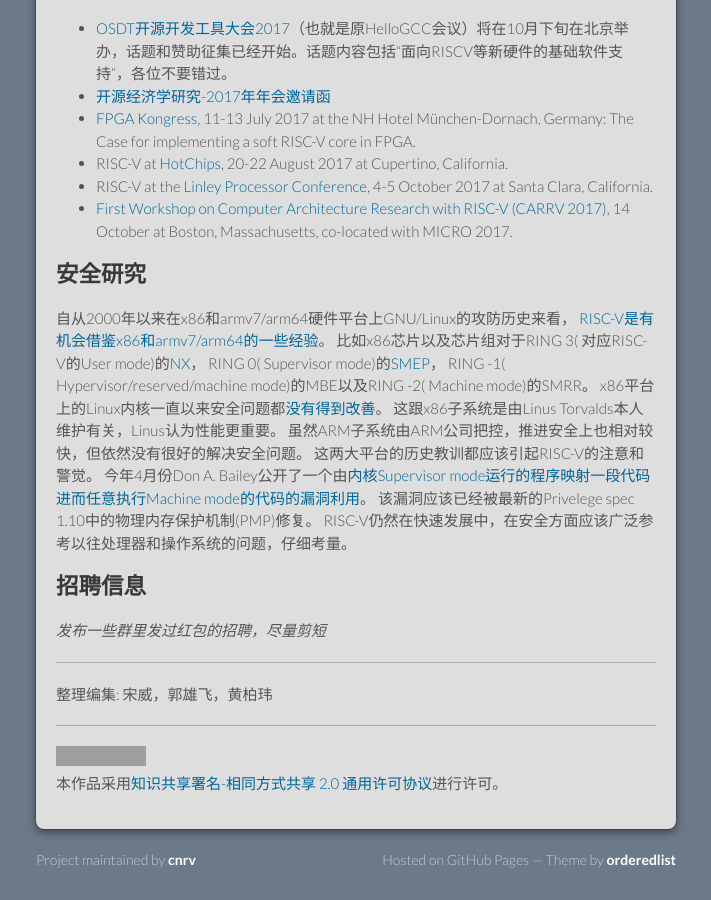
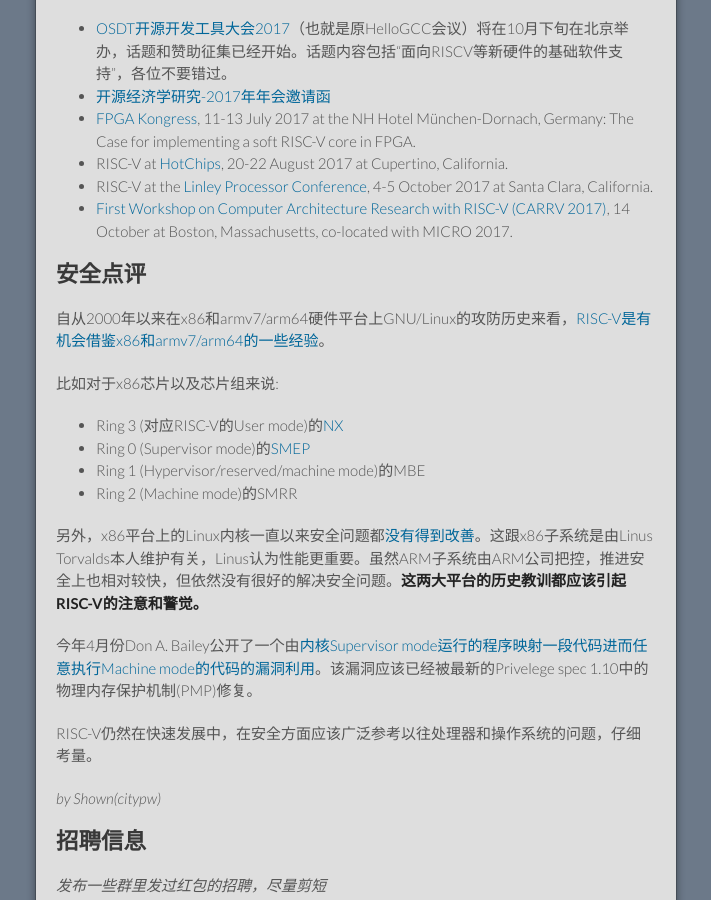
Before and after one commit to cnrv/home, a Jekyll site: the page built from bi-week-rpts/2017-07-20.md, in a window 1280 px wide and 900 px high, scrolled down 3284 px. Shown: the whole window, without its empty margins (284-995 px from the left). Built offline with Jekyll 4.4.1, drawn with Linux system fonts in a browser that asks for light colours; our own code applies the rules of GitHub Pages for plain Markdown files; grey boxes are pictures that could not be loaded.

Commit message:
better markdown style; use '点评' instead of '研究'.
Signed-off-by: Alex Guo <xfguo@credosemi.com.cn>

```diff
--- a/bi-week-rpts/2017-07-20.md
+++ b/bi-week-rpts/2017-07-20.md
@@ -129,21 +129,24 @@
 + [First Workshop on Computer Architecture Research with RISC-V (CARRV 2017)](https://carrv.github.io/#first-workshop-on-computer-architecture-research-with-risc-v-carrv-2017), 14 October at Boston, Massachusetts, co-located with MICRO 2017.
 
 
-## 安全研究
+## 安全点评
 
-自从2000年以来在x86和armv7/arm64硬件平台上GNU/Linux的攻防历史来看，
-[RISC-V是有机会借鉴x86和armv7/arm64的一些经验](https://github.com/hardenedlinux/embedded-iot_profile/blob/master/docs/riscv/riscv_security.md)。
-比如x86芯片以及芯片组对于RING 3( 对应RISC-V的User mode)的[NX](https://hardenedlinux.github.io/system-security/2016/06/01/NX-analysis.html)，
-RING 0( Supervisor mode)的[SMEP](https://github.com/hardenedlinux/grsecurity-101-tutorials/blob/master/kernel_mitigation.md#ret2usr-protection)，
-RING -1( Hypervisor/reserved/machine mode)的MBE以及RING -2( Machine mode)的SMRR。
-x86平台上的Linux内核一直以来安全问题都[没有得到改善](http://www.solidot.org/story?sid=52878)。
-这跟x86子系统是由Linus Torvalds本人维护有关，Linus认为性能更重要。
-虽然ARM子系统由ARM公司把控，推进安全上也相对较快，但依然没有很好的解决安全问题。
-这两大平台的历史教训都应该引起RISC-V的注意和警觉。
-今年4月份Don A. Bailey公开了一个由[内核Supervisor mode运行的程序映射一段代码进而任意执行Machine mode的代码的漏洞利用](http://blog.securitymouse.com/2017/04/the-risc-v-files-supervisor-machine.html)。
-该漏洞应该已经被最新的Privelege spec 1.10中的物理内存保护机制(PMP)修复。
+自从2000年以来在x86和armv7/arm64硬件平台上GNU/Linux的攻防历史来看，[RISC-V是有机会借鉴x86和armv7/arm64的一些经验](https://github.com/hardenedlinux/embedded-iot_profile/blob/master/docs/riscv/riscv_security.md)。
+
+比如对于x86芯片以及芯片组来说:
+
+- Ring 3 (对应RISC-V的User mode)的[NX](https://hardenedlinux.github.io/system-security/2016/06/01/NX-analysis.html)
+- Ring 0 (Supervisor mode)的[SMEP](https://github.com/hardenedlinux/grsecurity-101-tutorials/blob/master/kernel_mitigation.md#ret2usr-protection)
+- Ring 1 (Hypervisor/reserved/machine mode)的MBE
+- Ring 2 (Machine mode)的SMRR
+
+另外，x86平台上的Linux内核一直以来安全问题都[没有得到改善](http://www.solidot.org/story?sid=52878)。这跟x86子系统是由Linus Torvalds本人维护有关，Linus认为性能更重要。虽然ARM子系统由ARM公司把控，推进安全上也相对较快，但依然没有很好的解决安全问题。**这两大平台的历史教训都应该引起RISC-V的注意和警觉。**
+
+今年4月份Don A. Bailey公开了一个由[内核Supervisor mode运行的程序映射一段代码进而任意执行Machine mode的代码的漏洞利用](http://blog.securitymouse.com/2017/04/the-risc-v-files-supervisor-machine.html)。该漏洞应该已经被最新的Privelege spec 1.10中的物理内存保护机制(PMP)修复。
+
 RISC-V仍然在快速发展中，在安全方面应该广泛参考以往处理器和操作系统的问题，仔细考量。
 
+_by Shown(citypw)_
 
 ## 招聘信息
 
```
